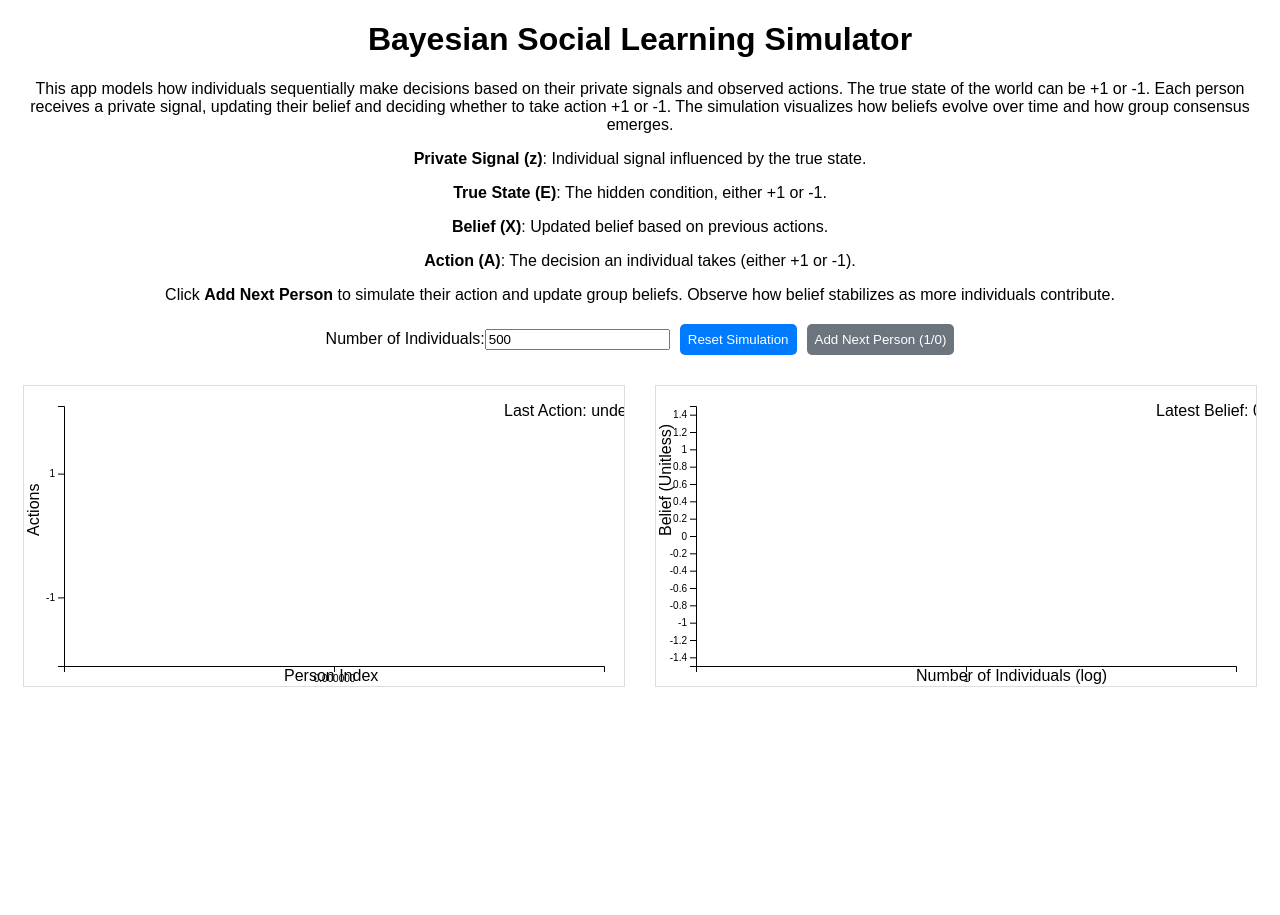
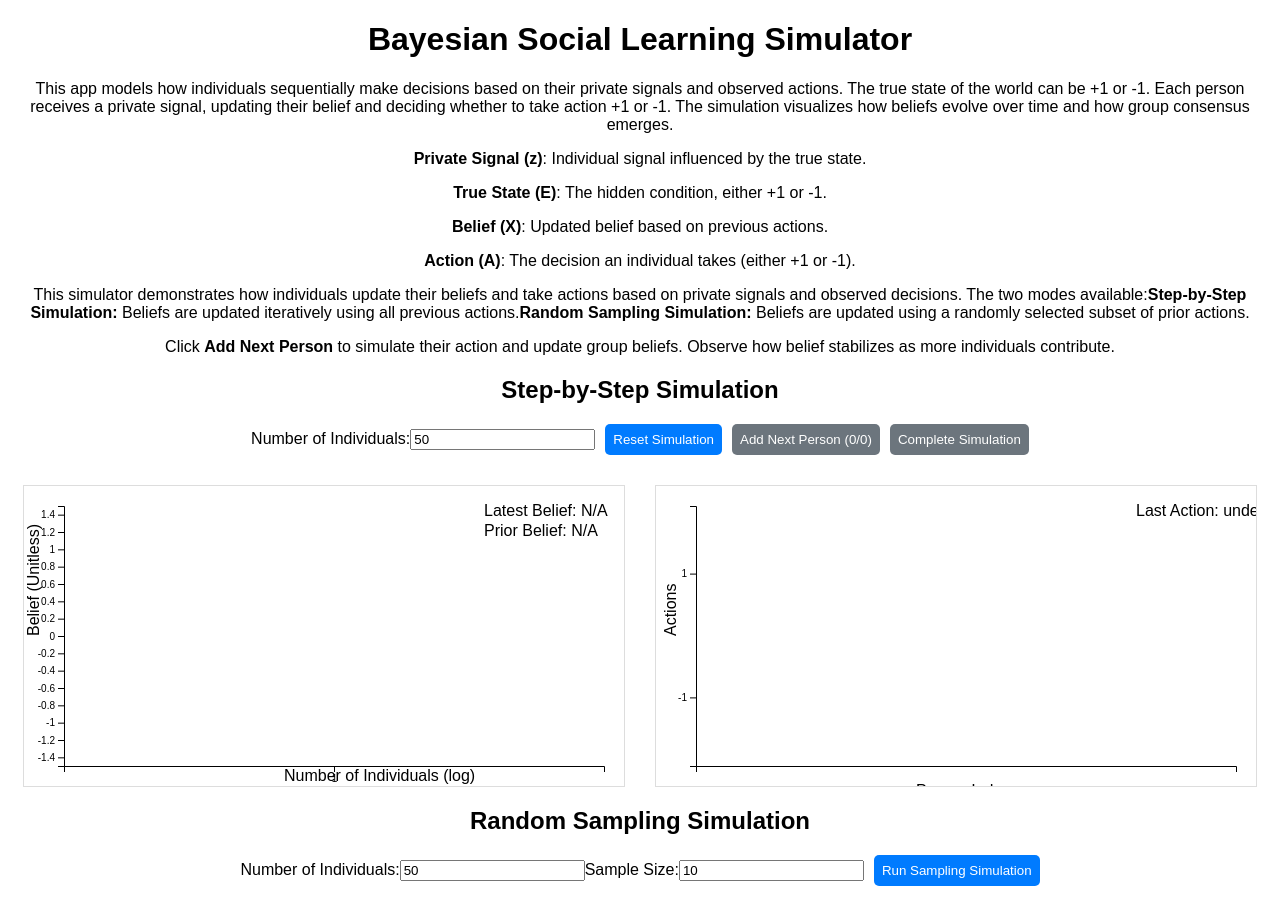
Before and after one commit to sonnetx/rational-learning, a React (Create React App) app: page / in a window 1280 px wide. Shown: the top 915 px of the page. Before the commit the page ends 800 px from the top, so only its background shows below. Built offline with nearby package versions, Linux system fonts and the light colour scheme.

Commit message:
add random simulation

```diff
--- a/src/App.js
+++ b/src/App.js
@@ -1,39 +1,78 @@
 import React, { useState } from 'react';
-import { simulate, action, updateX, generateSignals } from './simulation';
+import { action, updateX, generateSignals, simulateWithSampling } from './simulation';
 import Chart from './Chart';
 import ProbabilityChart from './ProbabilityChart';
 import Controls from './Controls';
 
 function App() {
-  const [numCats, setNumCats] = useState(500);
-  const [beliefs, setBeliefs] = useState([0]);
-  const [actions, setActions] = useState([]);
-  const [signals, setSignals] = useState([]);
-  const [trueState, setTrueState] = useState(0);
-  const [step, setStep] = useState(0);
+  // Step-by-step simulation states
+  const [stepBeliefs, setStepBeliefs] = useState([0]);
+  const [stepActions, setStepActions] = useState([]);
+  const [stepSignals, setStepSignals] = useState([]);
+  const [stepTrueState, setStepTrueState] = useState(0);
+  const [stepCounter, setStepCounter] = useState(0);
 
-  const initializeSimulation = () => {
-    const E = Math.random() < 0.5 ? 1 : -1; // True state
-    const Zs = generateSignals(numCats, E); // Private signals
-    setSignals(Zs);
-    setTrueState(E);
-    setBeliefs([0]);
-    setActions([]);
-    setStep(0);
+  // Random sampling simulation states
+  const [samplingBeliefs, setSamplingBeliefs] = useState([0]);
+  const [samplingActions, setSamplingActions] = useState([]);
+  const [samplingTrueState, setSamplingTrueState] = useState(0);
+
+  // Shared parameters
+  const [numIndividuals, setNumIndividuals] = useState(50);
+  const [sampleSize, setSampleSize] = useState(10);
+
+  // Initialize step-by-step simulation
+  const initializeStepSimulation = () => {
+    const trueState = Math.random() < 0.5 ? 1 : -1; // True state
+    const signals = generateSignals(numIndividuals, trueState);
+    setStepSignals(signals);
+    setStepTrueState(trueState);
+    setStepBeliefs([0]); // Reset beliefs
+    setStepActions([]); // Reset actions
+    setStepCounter(0); // Reset counter
   };
 
-  const addNextPerson = () => {
-    if (step < signals.length) {
-      const prevX = beliefs[beliefs.length - 1];
-      const curSignal = signals[step];
+  // Add the next person in step-by-step simulation
+  const addNextPersonStep = () => {
+    if (stepCounter < stepSignals.length) {
+      const prevX = stepBeliefs[stepBeliefs.length - 1];
+      const curSignal = stepSignals[stepCounter];
       const curAction = action(prevX, curSignal);
       const curX = updateX(prevX, curAction);
 
-      setBeliefs((prev) => [...prev, curX]);
-      setActions((prev) => [...prev, curAction]);
-      setStep((prev) => prev + 1);
+      setStepBeliefs((prev) => [...prev, curX]);
+      setStepActions((prev) => [...prev, curAction]);
+      setStepCounter((prev) => prev + 1);
     }
   };
+
+  // Run random sampling simulation
+  const runSamplingSimulation = () => {
+    const { beliefs, actions, trueState } = simulateWithSampling(numIndividuals, sampleSize);
+    setSamplingBeliefs(beliefs);
+    setSamplingActions(actions);
+    setSamplingTrueState(trueState);
+  };
+
+  // Complete the entire step-by-step simulation at once
+  const completeStepSimulation = () => {
+    let beliefs = [0];
+    let actions = [];
+    for (let i = 0; i < stepSignals.length; i++) {
+      const prevX = beliefs[beliefs.length - 1];
+      const curSignal = stepSignals[i];
+      const curAction = action(prevX, curSignal);
+      const curX = updateX(prevX, curAction);
+
+      beliefs.push(curX);
+      actions.push(curAction);
+    }
+
+    setStepBeliefs(beliefs);
+    setStepActions(actions);
+    setStepCounter(stepSignals.length);
+  };
+
 
   return (
     <div className="app">
@@ -50,22 +89,46 @@ function App() {
           <p><strong>Belief (X)</strong>: Updated belief based on previous actions.</p>
           <p><strong>Action (A)</strong>: The decision an individual takes (either +1 or -1).</p>
         <p>
+          This simulator demonstrates how individuals update their beliefs and take actions based on private signals and
+          observed decisions. The two modes available:
+          <strong>Step-by-Step Simulation:</strong> Beliefs are updated iteratively using all previous actions.
+          <strong>Random Sampling Simulation:</strong> Beliefs are updated using a randomly selected subset of prior
+            actions.
+        </p>
+        <p>
           Click <strong>Add Next Person</strong> to simulate their action and update group beliefs. Observe how belief
           stabilizes as more individuals contribute.
         </p>
       </header>
 
+      {/* Step-by-Step Simulation */}
+      <h2>Step-by-Step Simulation</h2>
       <Controls
-        numCats={numCats}
-        setNumCats={setNumCats}
-        initializeSimulation={initializeSimulation}
-        addNextPerson={addNextPerson}
-        step={step}
-        total={signals.length}
+        numIndividuals={numIndividuals}
+        setNumIndividuals={setNumIndividuals}
+        initializeSimulation={initializeStepSimulation}
+        addNextPerson={addNextPersonStep}
+        completeSimulation={completeStepSimulation}
+        step={stepCounter}
+        total={stepSignals.length}
       />
       <div className="visualizations">
-        <Chart actions={actions} />
-        <ProbabilityChart beliefs={beliefs} trueState={trueState} />
+        <ProbabilityChart beliefs={stepBeliefs} trueState={stepTrueState} />
+        <Chart actions={stepActions} />
+      </div>
+
+      {/* Random Sampling Simulation */}
+      <h2>Random Sampling Simulation</h2>
+      <Controls
+        numIndividuals={numIndividuals}
+        setNumIndividuals={setNumIndividuals}
+        sampleSize={sampleSize}
+        setSampleSize={setSampleSize}
+        runSimulation={runSamplingSimulation}
+      />
+      <div className="charts">
+        <ProbabilityChart beliefs={samplingBeliefs} trueState={samplingTrueState} />
+        <Chart actions={samplingActions} />
       </div>
     </div>
   );
--- a/src/Chart.js
+++ b/src/Chart.js
@@ -12,7 +12,7 @@ function Chart({ actions }) {
 
     svg.attr('width', width).attr('height', height);
 
-    const xScale = d3.scaleLinear().domain([0, actions.length]).range([40, width - 20]);
+    const xScale = d3.scaleBand().domain(actions.map((_, i) => i)).range([40, width - 20]).padding(0.1);
     const yScale = d3.scaleBand().domain([-1, 1]).range([height - 20, 20]).padding(0.1);
 
     svg.append('g')
@@ -29,7 +29,7 @@ function Chart({ actions }) {
       .append('rect')
       .attr('x', (_, i) => xScale(i))
       .attr('y', (d) => yScale(d))
-      .attr('width', 10)
+      .attr('width', xScale.bandwidth())
       .attr('height', yScale.bandwidth())
       .attr('fill', 'orange');
 
@@ -41,14 +41,14 @@ function Chart({ actions }) {
 
     svg.append('text')
       .attr('x', width / 2 - 40)
-      .attr('y', height - 5)
+      .attr('y', height + 5 + 5) // add 5px padding
       .text('Person Index')
       .attr('fill', 'black');
 
     svg.append('text')
       .attr('transform', 'rotate(-90)')
       .attr('x', -height / 2)
-      .attr('y', 15)
+      .attr('y', 15 + 5)
       .text('Actions')
       .attr('fill', 'black');
   }, [actions]);
--- a/src/Controls.js
+++ b/src/Controls.js
@@ -1,20 +1,42 @@
 import React from 'react';
 
-function Controls({ numCats, setNumCats, initializeSimulation, addNextPerson, step, total }) {
+function Controls({ numIndividuals, setNumIndividuals, sampleSize, setSampleSize, initializeSimulation, addNextPerson, completeSimulation, runSimulation, step, total }) {
   return (
     <div className="controls">
       <label>
         Number of Individuals:
         <input
           type="number"
-          value={numCats}
-          onChange={(e) => setNumCats(Number(e.target.value))}
+          value={numIndividuals}
+          onChange={(e) => setNumIndividuals(Number(e.target.value))}
         />
       </label>
-      <button onClick={initializeSimulation}>Reset Simulation</button>
-      <button onClick={addNextPerson} disabled={step >= total}>
-        Add Next Person ({step + 1}/{total})
-      </button>
+
+      {initializeSimulation && addNextPerson && completeSimulation && (
+        <>
+          <button onClick={initializeSimulation}>Reset Simulation</button>
+          <button onClick={addNextPerson} disabled={step >= total}>
+            Add Next Person ({step}/{total})
+          </button>
+          <button onClick={completeSimulation} disabled={step >= total}>
+            Complete Simulation
+          </button>
+        </>
+      )}
+
+      {runSimulation && (
+        <>
+          <label>
+            Sample Size:
+            <input
+              type="number"
+              value={sampleSize}
+              onChange={(e) => setSampleSize(Number(e.target.value))}
+            />
+          </label>
+          <button onClick={runSimulation}>Run Sampling Simulation</button>
+        </>
+      )}
     </div>
   );
 }
--- a/src/ProbabilityChart.js
+++ b/src/ProbabilityChart.js
@@ -34,10 +34,19 @@ function ProbabilityChart({ beliefs, trueState }) {
       .attr('stroke-width', 2)
       .attr('d', line);
 
+    const latestBelief = beliefs.length > 1 ? beliefs[beliefs.length - 1].toFixed(3) : 'N/A';
+    const priorBelief = beliefs.length > 1 ? beliefs[beliefs.length - 2].toFixed(3) : 'N/A';
+
     svg.append('text')
-      .attr('x', width - 100)
+      .attr('x', width - 140)
       .attr('y', 30)
-      .text(`Latest Belief: ${beliefs[beliefs.length - 1].toFixed(3)}`)
+      .text(`Latest Belief: ${latestBelief}`)
+      .attr('fill', 'black');
+
+    svg.append('text')
+      .attr('x', width - 140)
+      .attr('y', 50)
+      .text(`Prior Belief: ${priorBelief}`)
       .attr('fill', 'black');
 
     svg.append('text')
--- a/src/simulation.js
+++ b/src/simulation.js
@@ -4,44 +4,53 @@ import * as d3 from 'd3';
 const sigma = 5;
 const numSamples = 1000;
 
-// Information content function
+// Information content from private signal
 export function informationContent(z) {
   return (2 * z) / sigma ** 2;
 }
 
-// MAP Action: returns 1 or -1 based on prior x and signal z
+// Determine action (1 or -1) based on belief and signal
 export function action(prevX, z) {
-  return (prevX + informationContent(z) >= 0) ? 1 : -1;
+  return prevX + informationContent(z) >= 0 ? 1 : -1;
 }
 
-// Bayesian Update for x using CDF
+// Update belief using all prior actions
 export function updateX(prevX, curAction) {
-  const positiveSample = d3.range(numSamples).map(() => action(prevX, d3.randomNormal(1, sigma)()) === curAction).filter(Boolean).length / numSamples;
-  const negativeSample = d3.range(numSamples).map(() => action(prevX, d3.randomNormal(-1, sigma)()) === curAction).filter(Boolean).length / numSamples;
+  const posSamples = d3.range(numSamples).map(() => action(prevX, d3.randomNormal(1, sigma)()) === curAction).filter(Boolean).length / numSamples;
+  const negSamples = d3.range(numSamples).map(() => action(prevX, d3.randomNormal(-1, sigma)()) === curAction).filter(Boolean).length / numSamples;
 
-  return prevX + Math.log(positiveSample / negativeSample);
+  return prevX + Math.log(posSamples / negSamples);
+}
+
+// Random sampling belief update
+function randomSample(actions, sampleSize) {
+  return d3.shuffle(actions).slice(0, sampleSize);
+}
+
+// Simulate with random sampling
+export function simulateWithSampling(numIndividuals, sampleSize) {
+  const trueState = Math.random() < 0.5 ? 1 : -1;
+  const signals = generateSignals(numIndividuals, trueState);
+  const actions = [];
+  const beliefs = [0];
+
+  for (let i = 0; i < numIndividuals; i++) {
+    const prevX = beliefs[beliefs.length - 1];
+    const curSignal = signals[i];
+    const curAction = action(prevX, curSignal);
+
+    actions.push(curAction);
+
+    const sampledActions = randomSample(actions, sampleSize);
+    const newX = updateX(prevX, curAction, sampledActions);
+
+    beliefs.push(newX);
+  }
+
+  return { beliefs, actions, trueState };
 }
 
 // Generate signals
-export function generateSignals(numCats, trueState) {
-  return d3.range(numCats).map(() => d3.randomNormal(trueState, sigma)());
+export function generateSignals(numIndividuals, trueState) {
+  return d3.range(numIndividuals).map(() => d3.randomNormal(trueState, sigma)());
 }
-
-// Simulate Bayesian Social Learning
-export function simulate(numCats) {
-  const E = Math.random() < 0.5 ? 1 : -1; // True state
-  const Zs = generateSignals(numCats, E); // Private signals
-  const Xs = [0]; // Initial neutral belief
-  const As = [];  // Action history
-
-  for (let i = 0; i < numCats; i++) {
-    const prevX = Xs[Xs.length - 1];
-    const curAction = action(prevX, Zs[i]);
-    const curX = updateX(prevX, curAction);
-
-    Xs.push(curX);
-    As.push(curAction);
-  }
-
-  return { beliefs: Xs, actions: As, trueState: E };
-}
```
